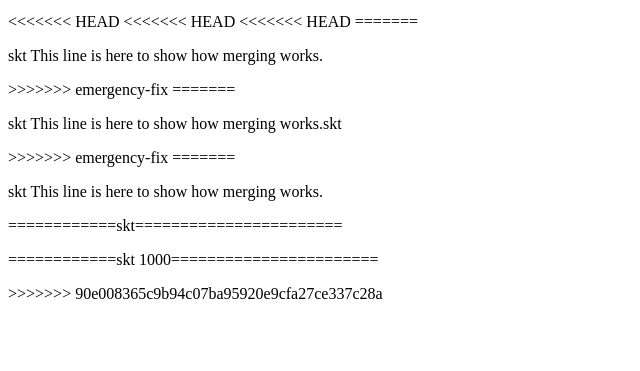
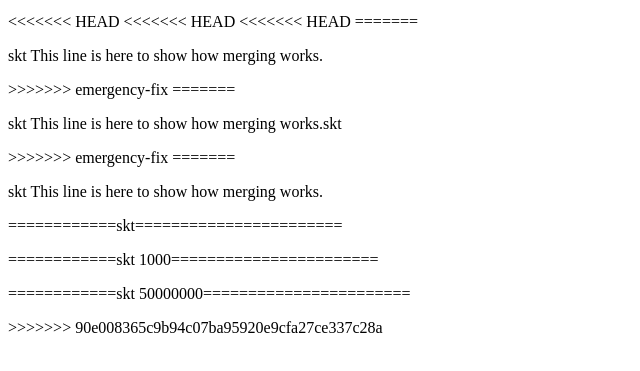
Before and after one commit to shrikanttyagipython/hello-world2002, a plain HTML site: page index.html in a window 1280 px wide. Shown: the part 101-472 px from the top of the page, without its empty margins (0-640 px from the left). Drawn offline with Linux system fonts and the light colour scheme.

```diff
--- a/index.html
+++ b/index.html
@@ -24,7 +24,7 @@
 <p>skt This line is here to show how merging works.</p>
   <p>============skt=======================</p>
   <p>============skt 1000=======================</p>
-
+<p>============skt 50000000=======================</p>
 >>>>>>> 90e008365c9b94c07ba95920e9cfa27ce337c28a
 
 </body>
```
